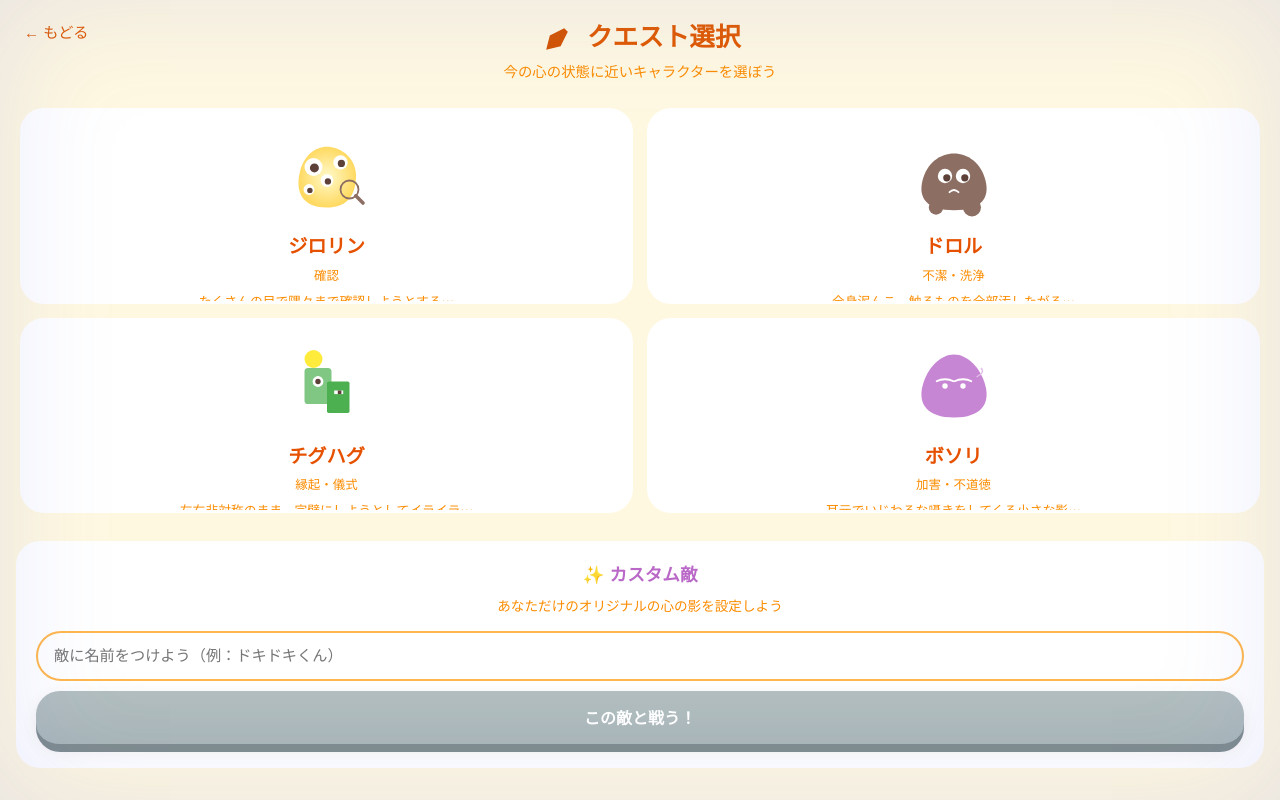
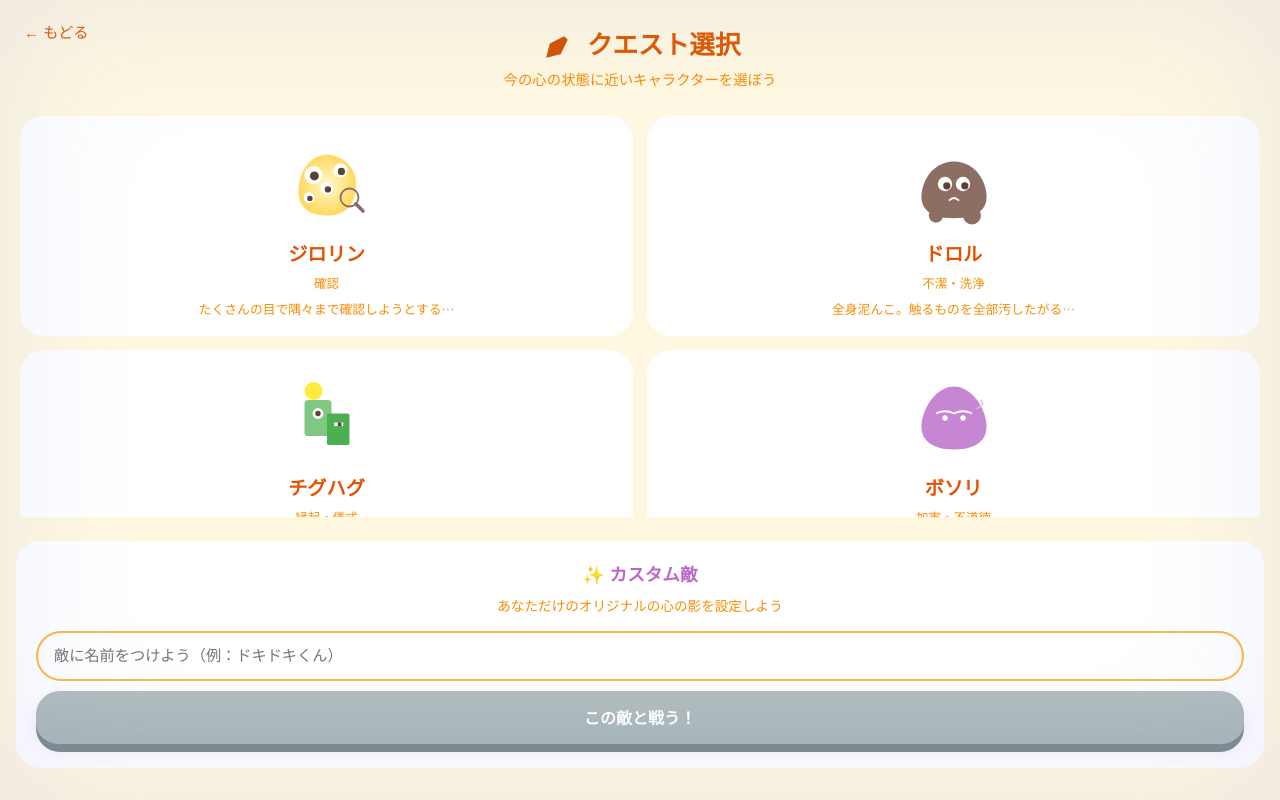
Before and after one commit to ryousuke971003-cmyk/OCD-Dungeon, a website built with Vite: page src/index.html in a window 1280 px wide. Both pictures are taken after a click on the button "クエストへ出発！". Built offline with nearby package versions, Linux system fonts and the light colour scheme.

Commit message:
fix: restore missing text and fix layout clipping on quest selection screen

```diff
--- a/src/style.css
+++ b/src/style.css
@@ -64,9 +64,9 @@ body::before {
   content: '';
   position: absolute;
   inset: 0;
-  box-shadow: inset 0 0 120px rgba(93, 107, 230, 0.15);
+  box-shadow: inset 0 0 150px rgba(93, 107, 230, 0.12);
   pointer-events: none;
-  z-index: 100;
+  z-index: 1; /* コンテンツの下に配置（背景の装飾として） */
 }
 
 /* ===== 画面切り替え ===== */
@@ -119,6 +119,11 @@ body::before {
   transition: background 0.2s;
 }
 .btn-back:hover { background: var(--orange-light); }
+
+/* ヘッダー周りの余白調整 */
+.screen-header {
+  padding-top: 8px;
+}
 
 /* ===== ボタン共通（手書き・木製看板風） ===== */
 .btn {
@@ -384,7 +389,10 @@ body::before {
   box-shadow: 0 4px 14px var(--shadow);
   transition: transform 0.2s, border-color 0.2s, box-shadow 0.2s;
   position: relative;
-  overflow: hidden;
+  min-height: 220px; /* 最小高さを確保 */
+  display: flex;
+  flex-direction: column;
+  justify-content: flex-start;
 }
 .enemy-card::before {
   content: '';
```
